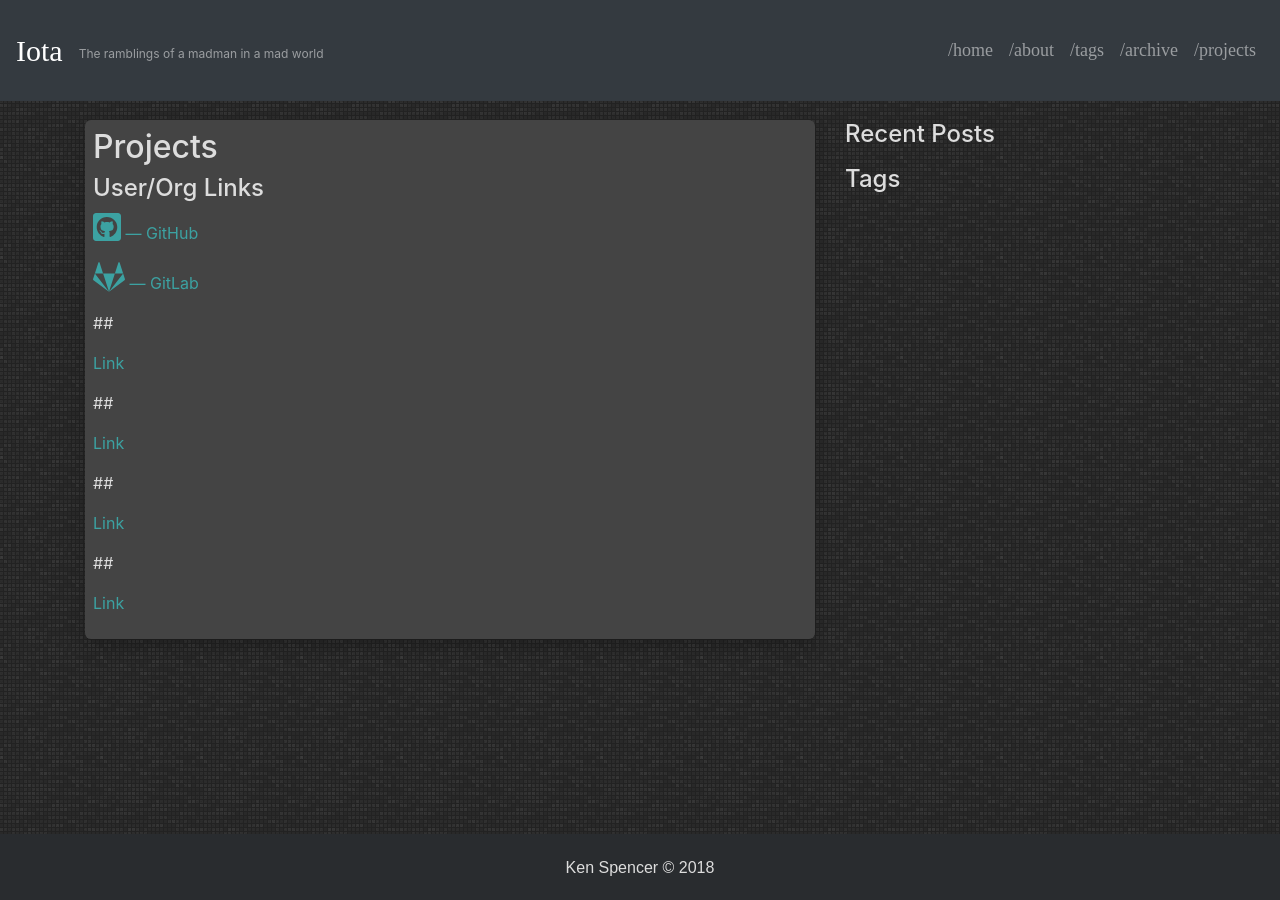
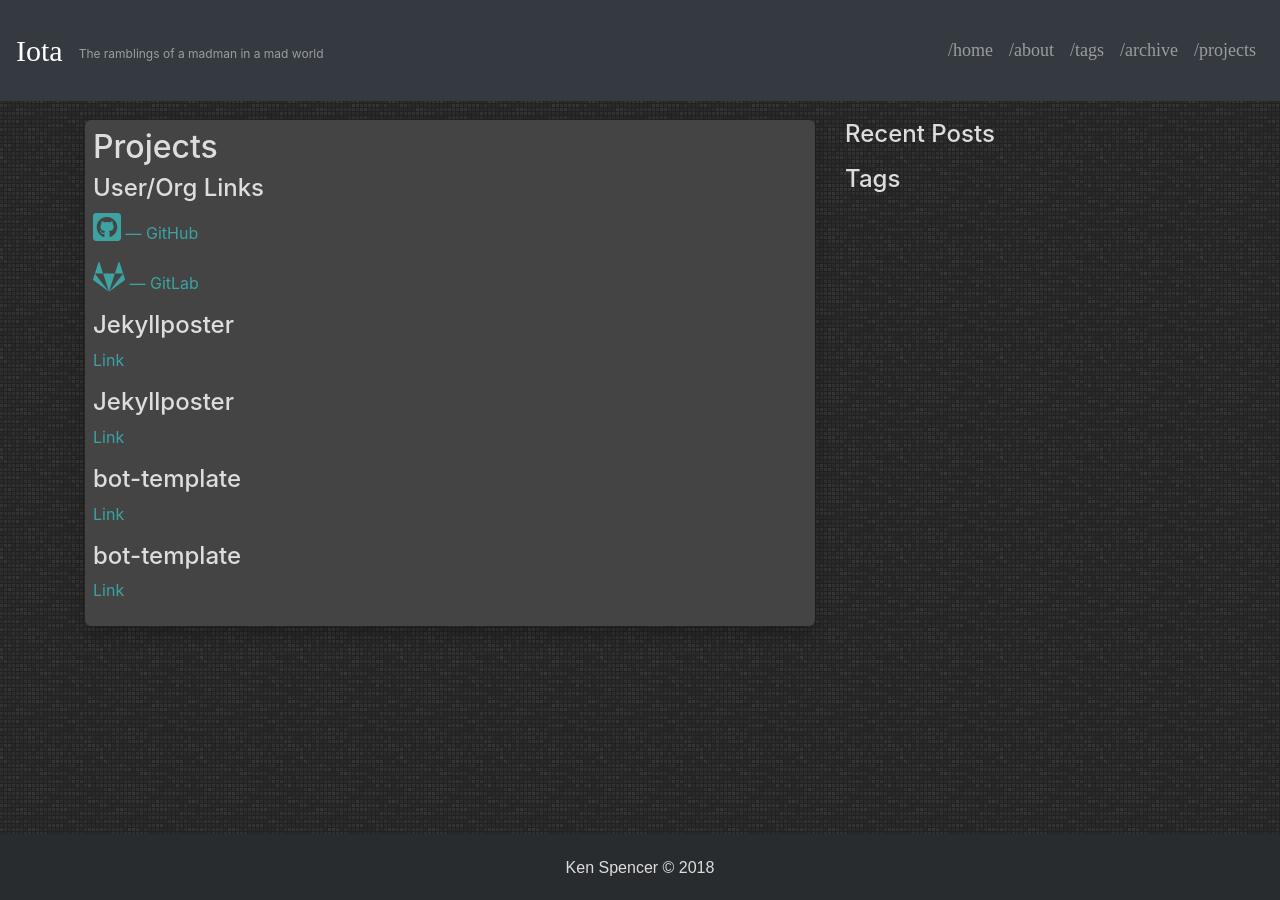
Before and after one commit to IotaSpencer/iotaspencer.me, a Jekyll site: the page built from projects/index.md, in a window 1280 px wide and 900 px high. Built offline with Jekyll 4.4.1, drawn with Linux system fonts in a browser that asks for light colours; nearby versions of some CDN libraries.

Commit message:
update projects/index.md

```diff
--- a/projects/index.md
+++ b/projects/index.md
@@ -28,10 +28,10 @@ projects:
 {% for project in page.projects %}
 
 {% for item in project %}
-## {{item[0]}}
+## {{project[0]}}
 
 
-> [Link]({{project[0]}})
+> [Link]({{item[0]}})
 
 {% endfor %}
 {% endfor %}
```
